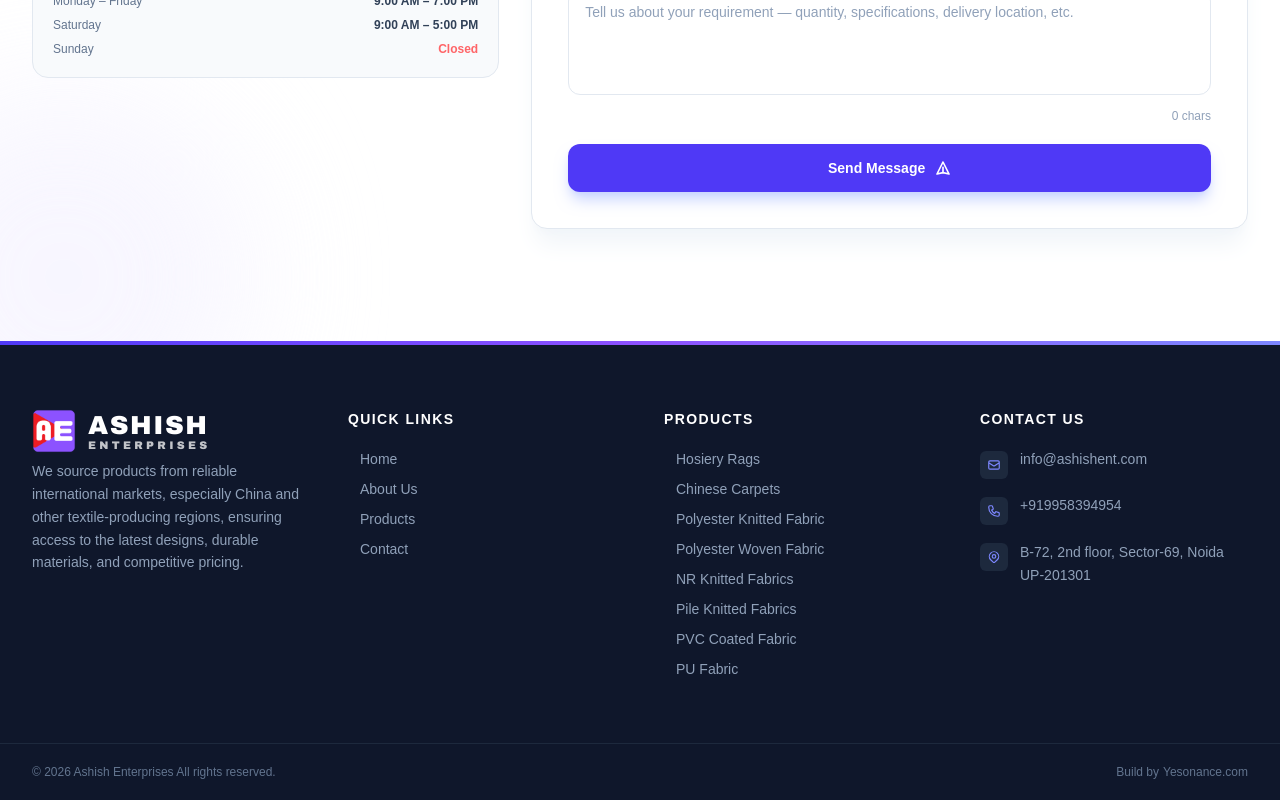
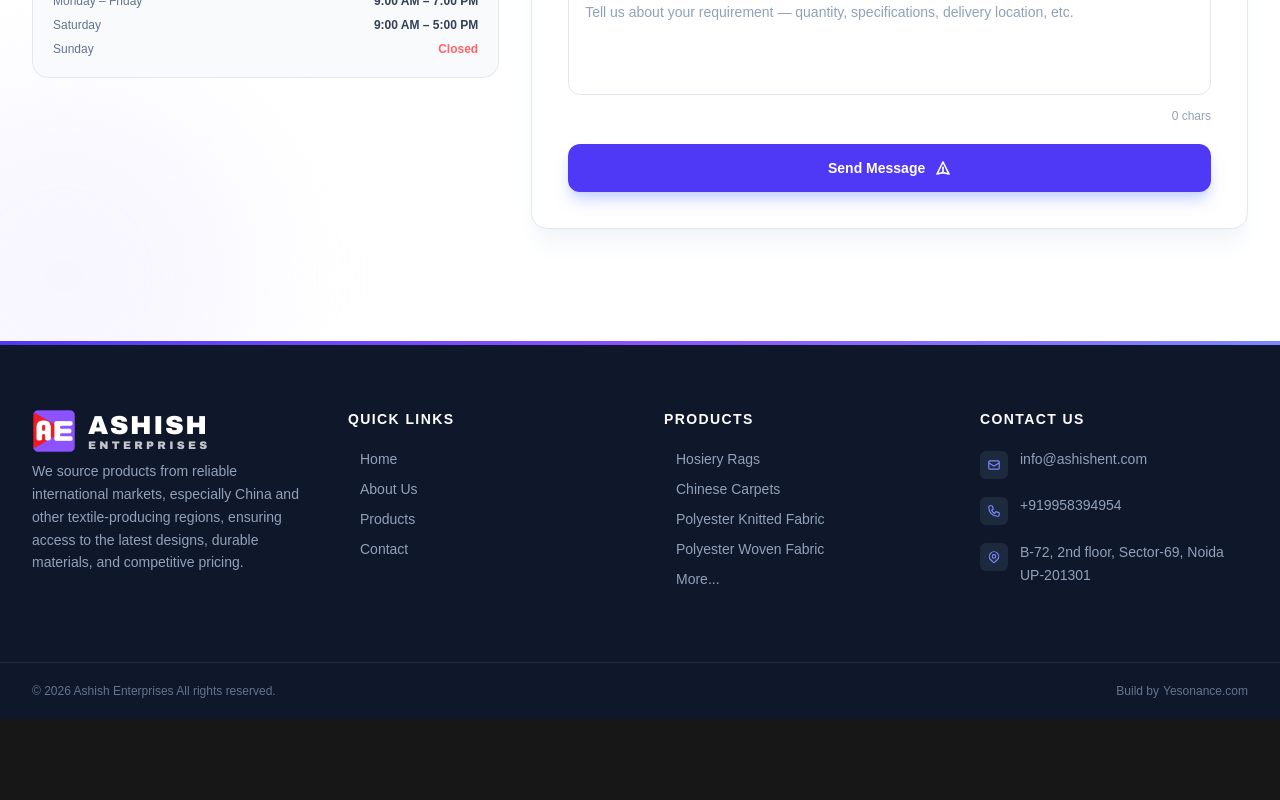
Before and after one commit to iamdikshit/ashishent, a Next.js app: page / in a window 1280 px wide. Shown: the part 6201-7001 px from the top of the page. After the commit the page ends 6920 px from the top, so only its background shows below. Built offline with nearby package versions, Linux system fonts and the light colour scheme.

Commit message:
footer fixed

```diff
--- a/components/sections/Footer-section/footer.tsx
+++ b/components/sections/Footer-section/footer.tsx
@@ -1,5 +1,5 @@
 import Link from "next/link";
-import Image from "next/image";
+
 import productDetail from "@/data/product-detail";
 import Logo from "@/components/ui/logo";
 const quickLinks = [
@@ -12,9 +12,9 @@ const quickLinks = [
 
 
 
+export default function Footer() {
+    const products = [0,1,2,3].map(index => ({label: productDetail[index].name, href: productDetail[index].id}));
 
-export default function Footer() {
-    const products = productDetail.map(product => ({label: product.name, href: product.id}));
     const currentYear = new Date().getFullYear();
 
     return (
@@ -81,6 +81,7 @@ export default function Footer() {
                         </h3>
                         <ul className="space-y-2.5">
                             {products.map((product) => (
+
                                 <li key={product.href}>
                                     <Link
                                         href={`/product/${product.href}`}
@@ -91,6 +92,15 @@ export default function Footer() {
                                     </Link>
                                 </li>
                             ))}
+                            <li >
+                                <Link
+                                    href={`/product`}
+                                    className="group flex items-center gap-2 text-sm text-slate-400 hover:text-indigo-400 transition-colors duration-150"
+                                >
+                                    <span className="w-1 h-1 rounded-full bg-indigo-500 opacity-0 group-hover:opacity-100 transition-opacity duration-150" />
+                                    More...
+                                </Link>
+                            </li>
                         </ul>
                     </div>
 
```
